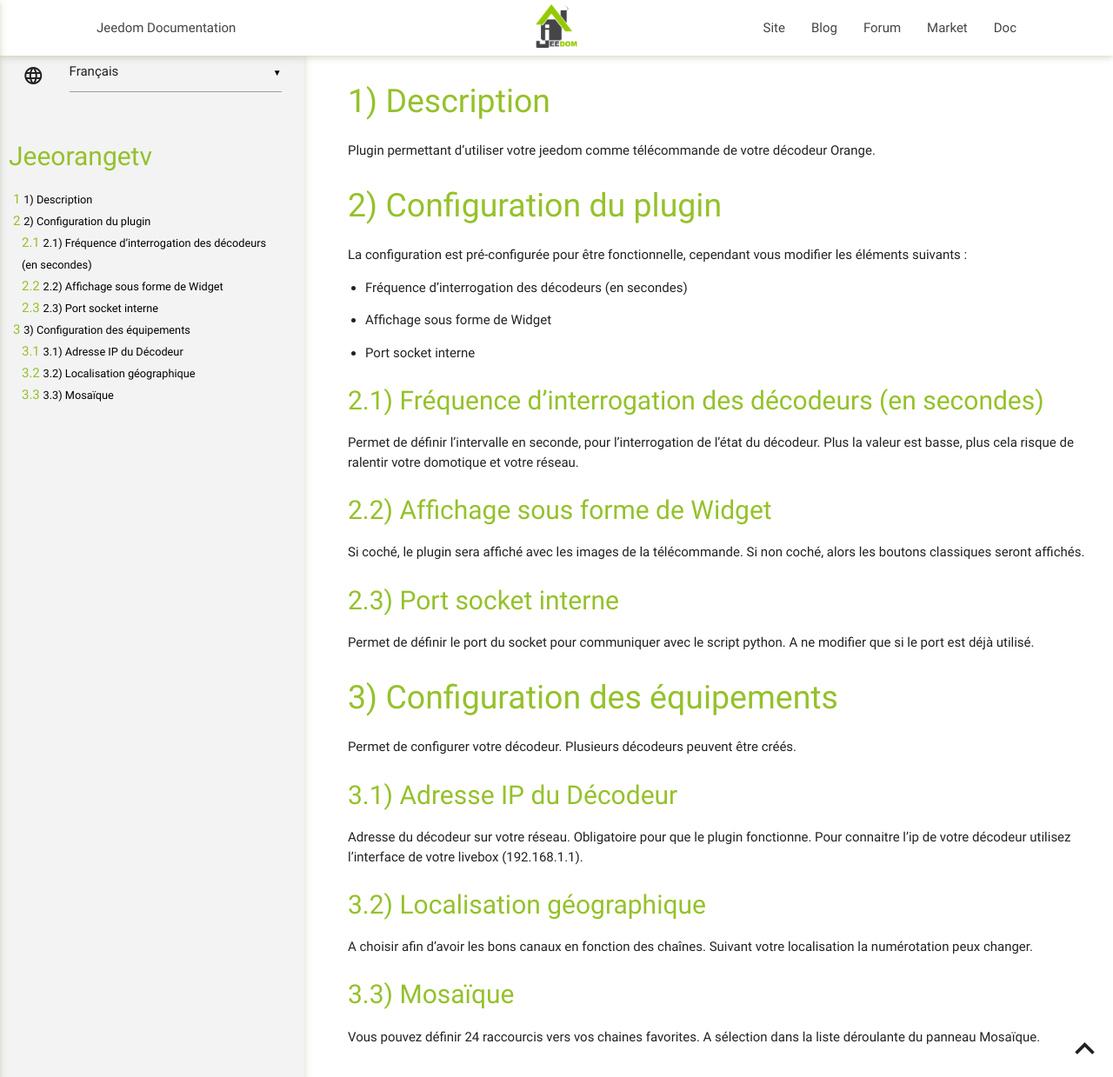
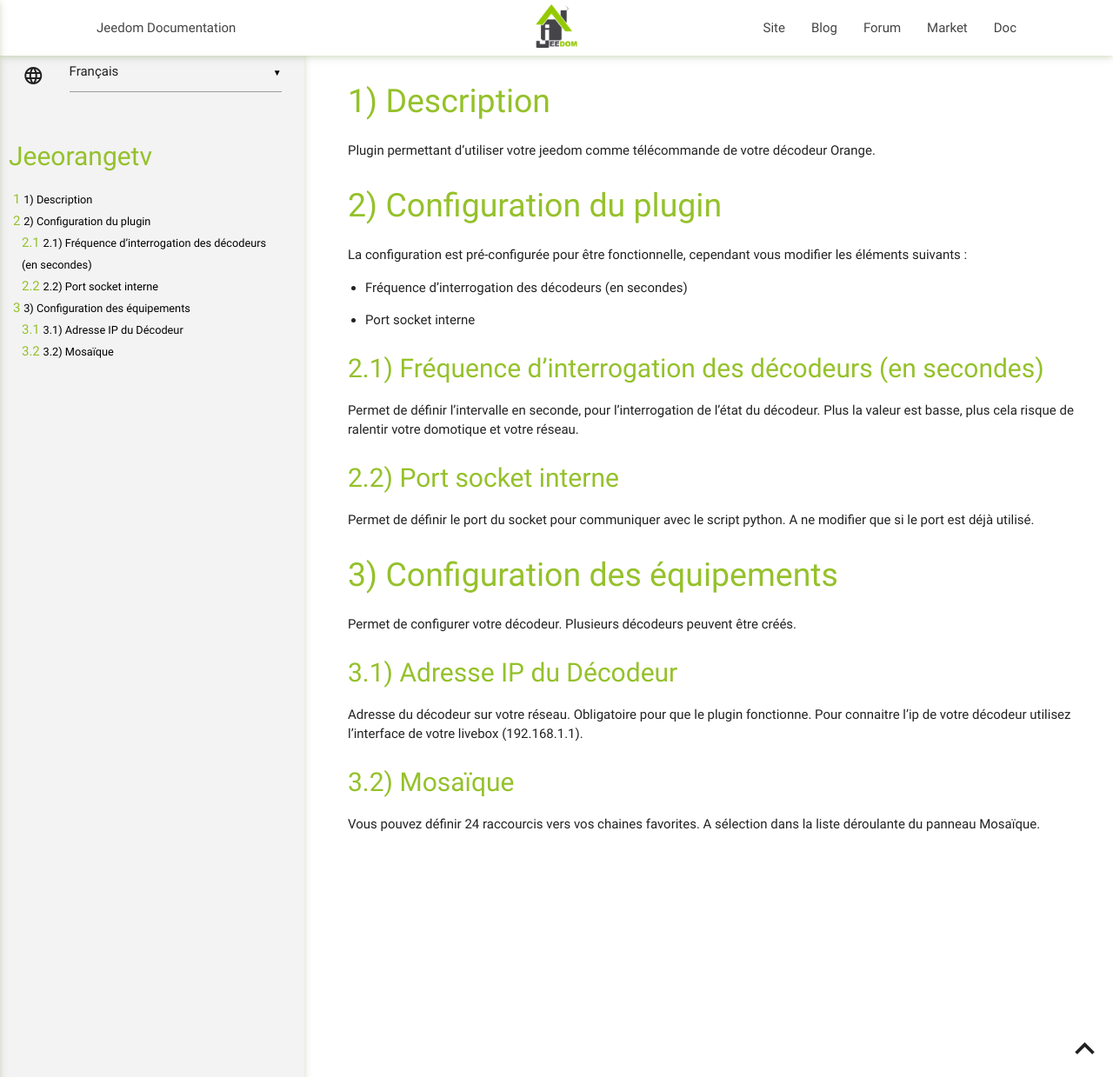
Before and after one commit to totoff974/JeeOrangeTv, a Jekyll site: the page built from docs/fr_FR/index.md, in a window 1280 px wide and 1239 px high. Shown: the whole window at 87% size. Built offline with Jekyll 4.4.1, drawn with Linux system fonts in a browser that asks for light colours; our own code applies the rules of GitHub Pages for plain Markdown files.

Commit message:
Update index.md

```diff
--- a/docs/fr_FR/index.md
+++ b/docs/fr_FR/index.md
@@ -12,8 +12,6 @@
 
 -   Fréquence d'interrogation des décodeurs (en secondes)
 
--   Affichage sous forme de Widget
-
 -   Port socket interne
 
 Fréquence d'interrogation des décodeurs (en secondes)
@@ -23,12 +21,6 @@
 l'état du décodeur.
 Plus la valeur est basse, plus cela risque de ralentir votre domotique
 et votre réseau.
-
-Affichage sous forme de Widget
------------
-
-Si coché, le plugin sera affiché avec les images de la télécommande.
-Si non coché, alors les boutons classiques seront affichés.
 
 Port socket interne
 -----------
@@ -49,11 +41,6 @@
 fonctionne. Pour connaitre l'ip de votre décodeur utilisez l'interface
 de votre livebox (192.168.1.1).
 
-Localisation géographique
------------
-
-A choisir afin d'avoir les bons canaux en fonction des chaînes.
-Suivant votre localisation la numérotation peux changer.
 
 Mosaïque
 -----------
```
